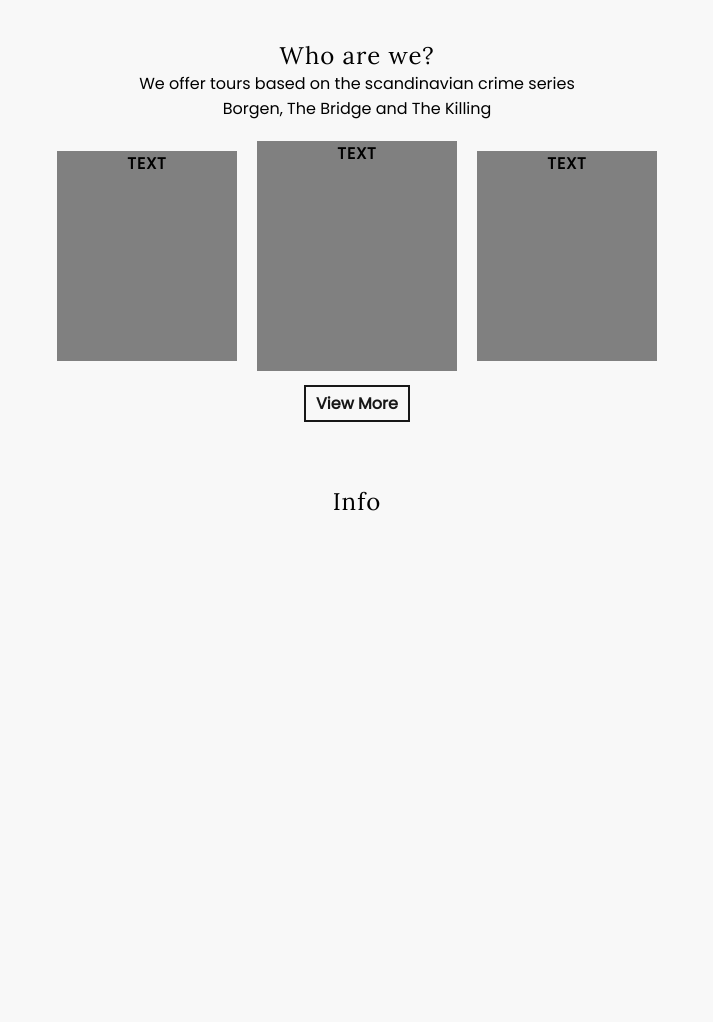
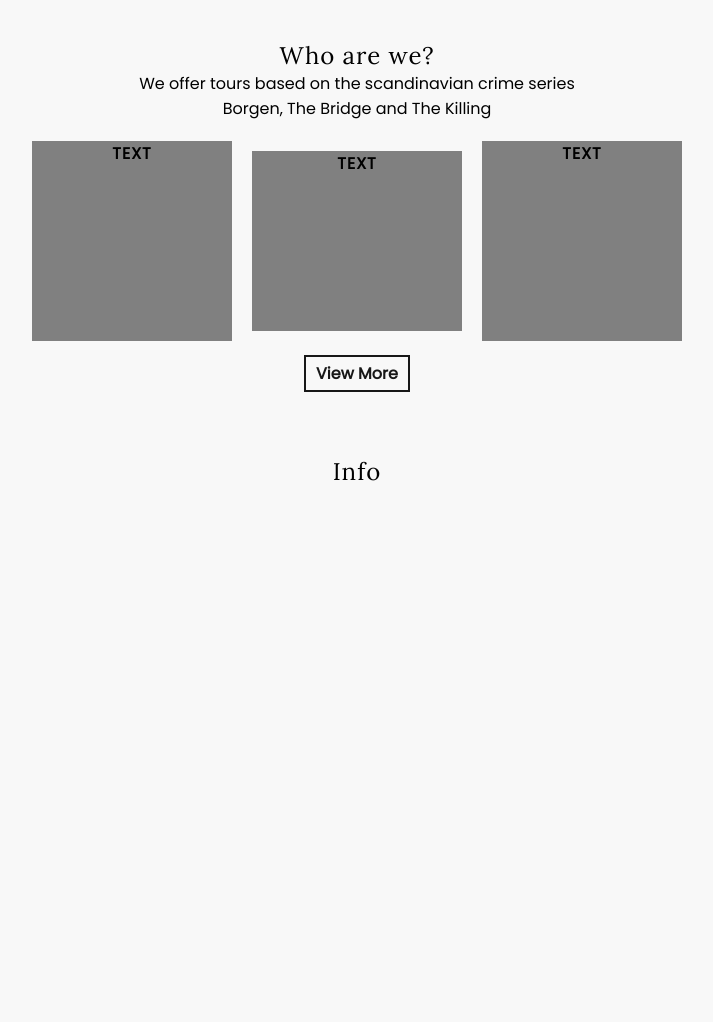
Before and after one commit to EduardCarmocanu/nordic-noir, a PHP site: page / in a window 1280 px wide. Shown: the part 800-1822 px from the top of the page, without its empty margins (283-996 px from the left). Run offline with PHP 8.4, Linux system fonts and the light colour scheme; style sheets or scripts are compiled from the project's sources; some libraries are stand-ins or nearby versions.

Commit message:
Cleaned landing custom SCSS

```diff
--- a/scss/custom/_landing.scss
+++ b/scss/custom/_landing.scss
@@ -7,7 +7,7 @@
         section{
             width: 200px;
             background:gray;
-            height: 160px;
+            height: 200px;
         }
         .special{
             height: 180px;
@@ -37,52 +37,6 @@
         display: none;
     }
 
-
-}
-
-/* Small Devices, Tablets */
-@media only screen and (min-width : 768px) {
-    .smaller{
-        display: none;
-    }
-
-    .bigger{
-        display: block;
-    }
-
-    .big-nav{
-        ul{
-            padding-left: 20%;
-        }
-
-    }
-
-
-
-
-
-
-    .second-section{
-
-        .tours-cards-section{
-            section{
-                width: 180px;
-                height: 210px;
-                margin-left: 10px;
-                margin-right: 10px;
-            }
-
-            .special{
-                width:200px;
-                height: 230px;
-            }
-        }
-    }
-    .third-section{
-        padding-left:10%;
-        padding-right:10%;
-
-    }
 
 }
 
```
